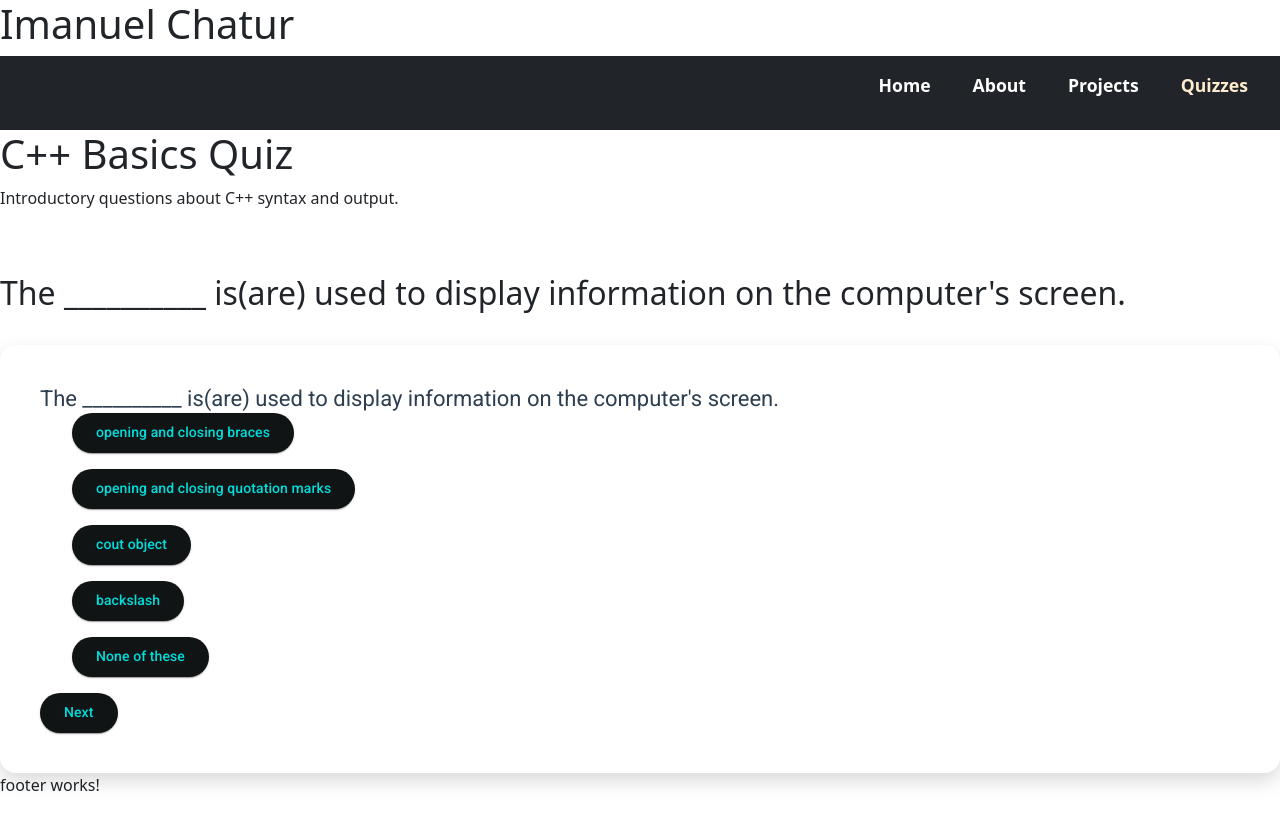
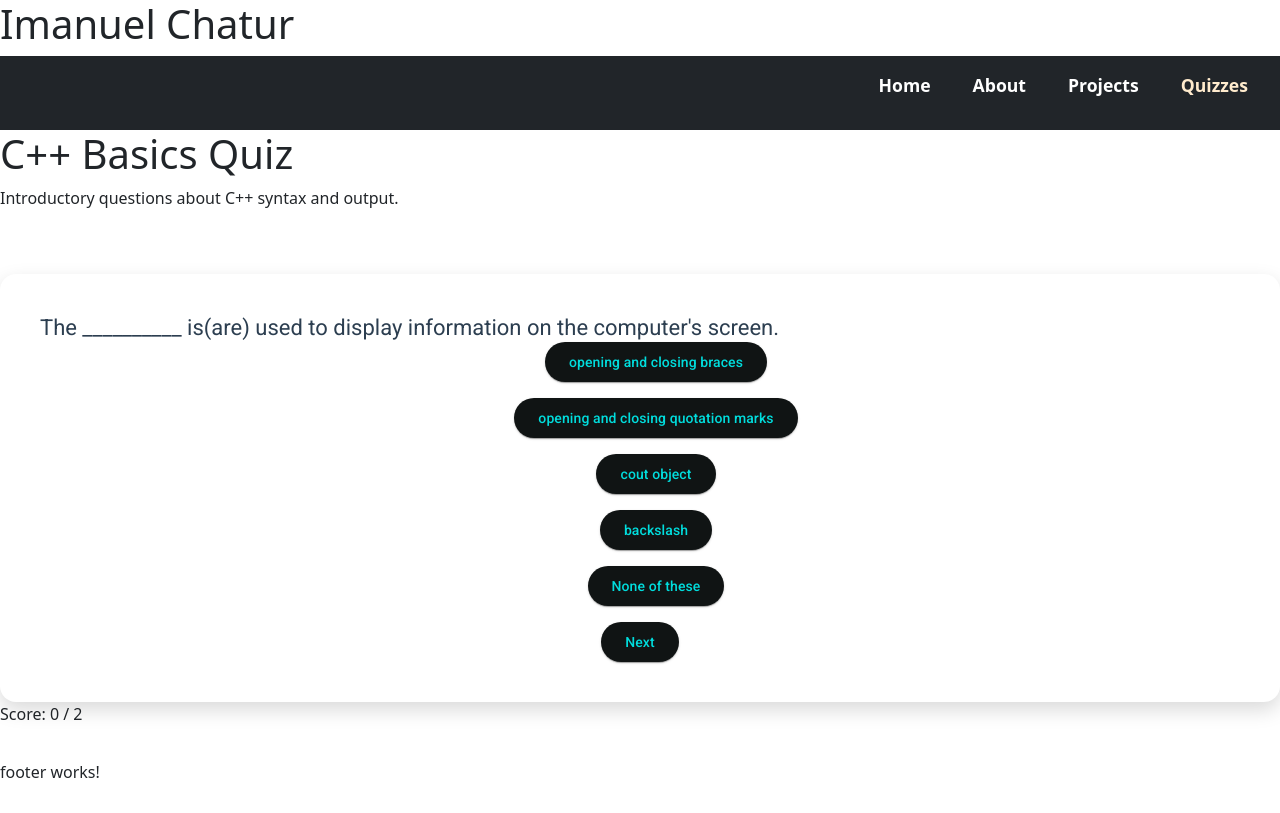
Before and after one commit to ImanuelChatur/PortfolioWebsite, an Angular app: page /quiz in a window 1280 px wide. Built offline with nearby package versions, Linux system fonts and the light colour scheme.

Commit message:
Scores working

```diff
--- a/src/app/components/quiz/quiz.component.css
+++ b/src/app/components/quiz/quiz.component.css
@@ -4,6 +4,12 @@
   border-radius: 16px;
   padding: 1.5rem;
   box-shadow: 0 8px 20px rgba(0,0,0,0.15);
+  align-content: center;
+  text-align: center;
+}
+.q-header{
+  align-content: center;
+  text-align: center;
 }
 
 .question-title {
--- a/src/app/components/quiz/quiz.component.html
+++ b/src/app/components/quiz/quiz.component.html
@@ -2,20 +2,15 @@
 <p>{{desc}}</p>
 <br><br>
 
-<h2>{{questions[qIndex]?.question}}</h2>
-
-<br>
-
-
 <mat-card class="question-card">
   <mat-card-header>
-    <mat-card-title class="mat-">{{ questions[qIndex]?.question }}</mat-card-title>
+    <mat-card-title class="q-header">{{ questions[qIndex]?.question }}</mat-card-title>
   </mat-card-header>
   <mat-card-content>
-    <ul *ngFor="let q of questions[qIndex]?.options">
-      <button mat-raised-button>{{q}}</button>
+    <ul *ngFor="let q of questions[qIndex]?.options; let i = index">
+      <button mat-raised-button (click)="answerQuestion(i)">{{q}}</button>
     </ul>
-
-    <button mat-raised-button color="primary">Next</button>
+    <button mat-raised-button color="primary" (click)="nextQuestion()">Next</button>
   </mat-card-content>
 </mat-card>
+<p>Score: {{score}} / {{questions.length}}</p>
--- a/src/app/components/quiz/quiz.component.ts
+++ b/src/app/components/quiz/quiz.component.ts
@@ -20,6 +20,7 @@ export class QuizComponent implements OnInit {
   questions: Question[] = [];
   title: string | undefined;
   desc: string | undefined;
+  score: number = 0;
 
   constructor(private questionService: QuestionService) {  }
 
@@ -39,4 +40,11 @@ export class QuizComponent implements OnInit {
   nextQuestion(){
     this.qIndex++;
   }
+
+  answerQuestion(index: number){
+    if(this.questions[this.qIndex].answer_index == index){
+      this.score++;
+    }
+  }
+
 }
```
